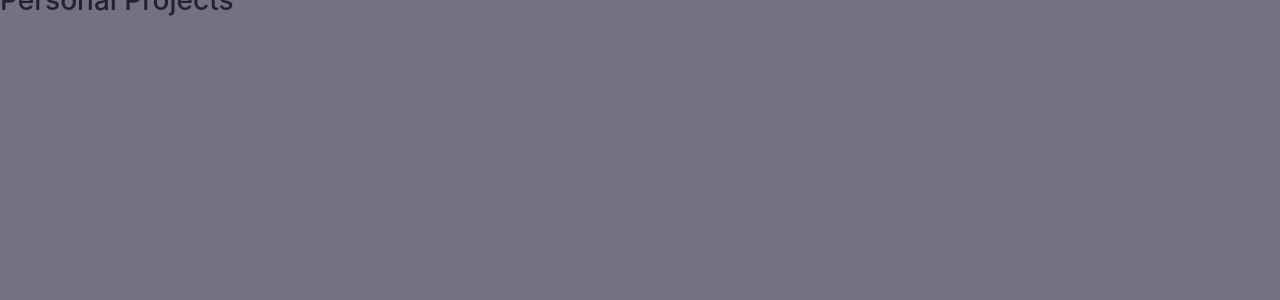
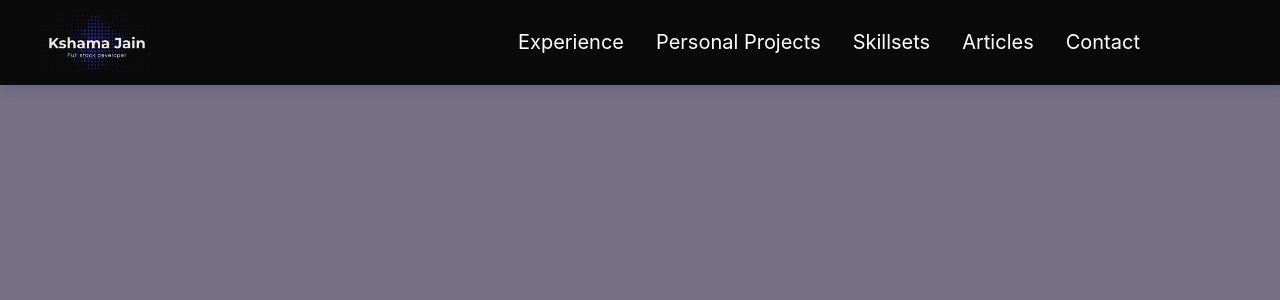
Before and after one commit to kshamaj15/portfolio, a React (Create React App) app: page / in a window 1280 px wide. Shown: the top 300 px of the page. Built offline with nearby package versions, Linux system fonts and the light colour scheme; the HTML template or start-up script is replaced by a standard one.

Commit message:
navbar created

```diff
--- a/package.json
+++ b/package.json
@@ -9,6 +9,7 @@
     "@testing-library/react": "^11.2.2",
     "@testing-library/user-event": "^12.2.2",
     "bootstrap": "^4.5.3",
+    "jquery": "^3.6.0",
     "node-sass": "^4.0.0",
     "react": "^17.0.1",
     "react-bootstrap": "^1.4.0",
--- a/src/App.js
+++ b/src/App.js
@@ -3,52 +3,45 @@ import linkedin from './assets/linkedin.svg';
 import instagram from './assets/instagram.svg';
 import gmail from './assets/gmail.svg';
 import github from './assets/github.svg';
+import logo from './assets/logo.png';
+import $ from 'jquery';
 import Avatar from '@material-ui/core/Avatar';
-import WorkExp from './tabs/WorkExp/WorkExp';
+import { useEffect } from 'react';
 // import linkedin from './assets/linkedin.svg';
 
 function App() {
+
+  useEffect(() => {
+    console.log('useEffect')
+
+  })
+
+  const navClicked = (e) => {
+    $(".nav-link").removeClass("active");
+    e.target.className += ' active';
+  }
+
   return (
     <div className="App">
-      {/* <header className="App-header">
-        <nav id="navbar-list">
-          <ul>
-            <li><a href="#work-exp">Work Experience</a></li>
-            <li><a href="#projects">Personal Projects</a></li>
-            <li><a href="#skills">Skillsets</a></li>
-            <li><a href="#articles">Article Blogs</a></li>
-            <li><a href="#contact">Contact Me</a></li>
-          </ul>
+      <header className="App-header">
+        <nav id="navbar" className="navbar navbar-expand-lg navbar-light">
+          <a className="navbar-brand pl-4" href="#">
+            <img src={logo} width="25%"/>
+          </a>
+          <button className="navbar-toggler" type="button" data-toggle="collapse" data-target="#navbarSupportedContent" aria-controls="navbarSupportedContent" aria-expanded="false" aria-label="Toggle navigation">
+            <span className="navbar-toggler-icon"></span>
+          </button>
+          <div className="collapse navbar-collapse" id="navbarSupportedContent" onClick={navClicked}>
+            <ul className="navbar-nav mr-auto">
+              <li className="nav-item"><a className="nav-link" href="#work-exp">Experience</a></li>
+              <li className="nav-item"><a className="nav-link" href="#projects">Personal Projects</a></li>
+              <li className="nav-item"><a className="nav-link" href="#skills">Skillsets</a></li>
+              <li className="nav-item"><a className="nav-link" href="#articles">Articles</a></li>
+              <li className="nav-item"><a className="nav-link" href="#contact">Contact</a></li>
+            </ul>
+          </div>
         </nav>
-      </header> */}
-      <div data-spy="scroll" data-target="#navbar-example2" data-offset="0">
-      {/* <main style={{height: '100vh'}}>
-         <div style={{display: 'flex'}}>
-          <div className="img-container"></div>
-          <div className="intro">
-            <p>Hi, I am Kshama Jain</p>
-            <p>Software Engineer</p>
-          </div>
-        </div>
-        <div className="links">
-          <span><img width="60px" src={linkedin}/></span>
-          <span><img width="60px" src={instagram}/></span>
-          <span><img width="60px" src={gmail}/></span>
-          <span><img width="60px" src={github}/></span>
-          <span><img width="60px" src={linkedin}/></span>
-        </div>
-      </main>  */}
-
-
-        <section id="work-exp">
-          <WorkExp></WorkExp>
-        </section>
-
-        <section id="projects">
-          <h3>Personal Projects</h3>
-          <p></p>
-        </section>
-      </div>
+      </header>
     </div>
   );
 }
--- a/src/App.scss
+++ b/src/App.scss
@@ -1,199 +1,26 @@
-$header-color: #1b242f;
-$main-blue: #04c2c9;
+$dark: #0a0a0a;
 
-// .App {
-//   background: url('./assets/mainpage.jpg');
-//   background-repeat: no-repeat;
-//   background-size: cover;
-//   height: 90vh;
-// }
-
-.App-header {
-    nav {
-        ul {
-            margin: 0;
-            display: flex;
-            list-style-type: none;
-            background-color: $header-color;
-            justify-content: center;
-            box-shadow: 0px 1px 4px 3px #888888;
-            li {
-                box-sizing: border-box;
-                padding: 20px;
-                font-size: 16px;
-                border-bottom: 5px solid #CEE0DC;
-                text-transform: uppercase;
-                font-weight: 600;
-                color: white;
-                cursor: pointer;
-            }
-            &:hover {
-                box-shadow: 1px 1px 8px 3px #444;
-            }
+.App {
+    &-header {
+        background-color: $dark;
+        box-shadow: 4px 4px 8px 1px #686686;
+    }
+    .nav-link {
+        color: #fff !important;
+        font-size: 20px;
+        padding: 1rem !important;
+        &:active{
+            font-size: 20px;
+            border-bottom: 0.3rem solid #fff;
+        }
+        &:hover{
+            font-size: 20px;
+            border-bottom: 0.3rem solid #fff;
         }
     }
+    .nav-link.active {
+        font-size: 20px;
+        border-bottom: 0.3rem solid #fff;
+    }
+
 }
-
-// main {
-//     position: relative;
-//     height: 100vh;
-//     position: absolute;
-//     left: 20%;
-//     top: 22vh;
-//     .img-container {
-//         background-image: url('./assets/photo.jpg');
-//         background-repeat: no-repeat;
-//         height: 150px;
-//         width: 150px;
-//         border: 5px solid $header-color;
-//         border-radius: 50%;
-//     }
-//     .intro {
-//       padding: 35px 40px;
-//       text-align: center;
-//       font-size: 24px;
-//       font-weight: 600;
-//       p {
-//         margin-bottom: 0;
-//       }
-//     }
-
-//     .links {
-//       padding-top: 30px;
-//       span {
-//         padding: 10px;
-//         cursor: pointer;
-//         img {
-//           &:hover {
-//             background-color: $main-blue;
-//             border-radius: 30px;
-//           }
-//         }
-//       }
-//     }
-
-//     .css-typing {
-//         position: absolute;
-//         top: 12vh;
-//         left: 18vw;
-//     }
-
-//     .css-typing p {
-//         border-right: .15em solid orange;
-//         font-family: "Courier";
-//         font-size: 17px;
-//         font-weight: 700;
-//         white-space: nowrap;
-//         overflow: hidden;
-//       }
-//       .css-typing p:nth-child(1) {
-//         width: 32em;
-//         -webkit-animation: type 2s steps(40, end);
-//         animation: type 2s steps(40, end);
-//         -webkit-animation-fill-mode: forwards;
-//         animation-fill-mode: forwards;
-//       }
-
-//       .css-typing p:nth-child(2) {
-//         width: 15em;
-//         opacity: 0;
-//         -webkit-animation: type2 2s steps(40, end);
-//         animation: type2 2s steps(40, end);
-//         -webkit-animation-delay: 2s;
-//         animation-delay: 2s;
-//         -webkit-animation-fill-mode: forwards;
-//         animation-fill-mode: forwards;
-//       }
-
-//       .css-typing p:nth-child(3) {
-//         font-size: 20px;
-//         color: $header-color;
-//         width: 22em;
-//         opacity: 0;
-//         -webkit-animation: type2 2s steps(40, end);
-//         animation: type2 2s steps(40, end);
-//         -webkit-animation-delay: 2s;
-//         animation-delay: 4s;
-//         -webkit-animation-fill-mode: forwards;
-//         animation-fill-mode: forwards;
-//       }
-
-//       .css-typing p:nth-child(4) {
-//         font-size: 20px;
-//         color: $header-color;
-//         width: 22em;
-//         opacity: 0;
-//         -webkit-animation: type2 2s steps(40, end);
-//         animation: type2 2s steps(40, end);
-//         -webkit-animation-delay: 2s;
-//         animation-delay: 6s;
-//         -webkit-animation-fill-mode: forwards;
-//         animation-fill-mode: forwards;
-//       }
-//       @keyframes type {
-//         0% {
-//           width: 0;
-//         }
-//         99.9% {
-//           border-right: .15em solid orange;
-//         }
-//         100% {
-//           border: none;
-//         }
-//       }
-
-//       @-webkit-keyframes type {
-//         0% {
-//           width: 0;
-//         }
-//         99.9% {
-//           border-right: .15em solid orange;
-//         }
-//         100% {
-//           border: none;
-//         }
-//       }
-
-//       @keyframes type2 {
-//         0% {
-//           width: 0;
-//         }
-//         1% {
-//           opacity: 1;
-//         }
-//         99.9% {
-//           border-right: .15em solid orange;
-//         }
-//         100% {
-//           opacity: 1;
-//           border: none;
-//         }
-//       }
-
-//       @-webkit-keyframes type2 {
-//         0% {
-//           width: 0;
-//         }
-//         1% {
-//           opacity: 1;
-//         }
-//         99.9% {
-//           border-right: .15em solid orange;
-//         }
-//         100% {
-//           opacity: 1;
-//           border: none;
-//         }
-//       }
-
-//       @keyframes blink {
-//         50% {
-//           border-color: transparent;
-//         }
-//       }
-//       @-webkit-keyframes blink {
-//         50% {
-//           border-color: tranparent;
-//         }
-//       }
-//     }
```
Also changed, not shown: src/assets/logo.png (added), src/tabs/WorkExp/WorkExp.js (line endings or trailing spaces), 1 other file (tests, documents, lock files or other folders).
